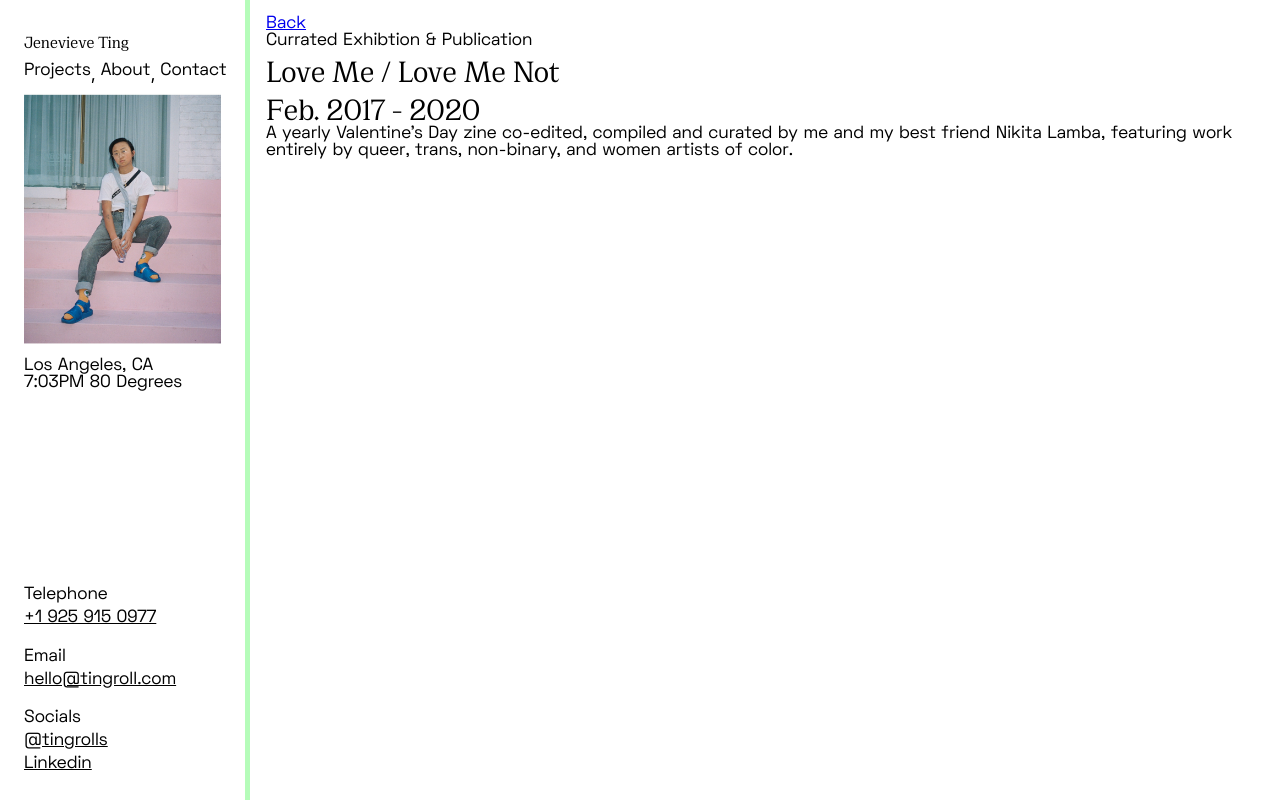
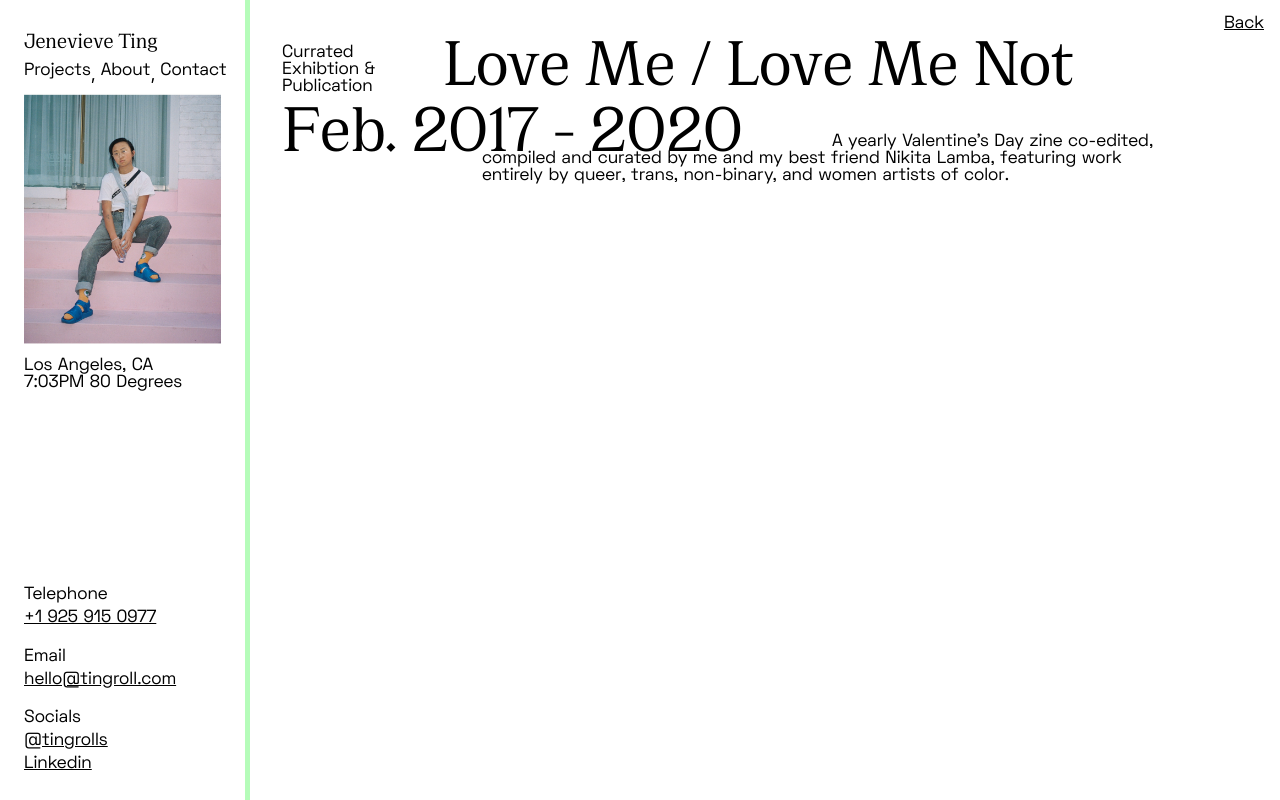
Before and after one commit to brentahrens1/tingroll, a React (Create React App) app: page /0 in a window 1280 px wide. Built offline with nearby package versions, Linux system fonts and the light colour scheme.

Commit message:
adjusts styling for project show page

```diff
--- a/src/components/ProjectShow/ProjectShow.js
+++ b/src/components/ProjectShow/ProjectShow.js
@@ -1,10 +1,10 @@
 import React from 'react'
+import '../../sass/_project-show.scss'
+import '../../sass/_home.scss'
 
 import { Link } from 'react-router-dom'
 
 import { projects } from '../../const/projects'
-
-import '../../sass/_project-show.scss'
 
 const ProjectShow = ({ match }) => {
   const project = projects.find((project) => {
@@ -14,11 +14,17 @@ const ProjectShow = ({ match }) => {
   return <>
     {match.isExact && <>
         <div className='project-show'>
-            <Link to="/"><p>Back</p></Link>
-            <p className="home__content-category">{project.category}</p>
-            <h1 className="home__content-header header">{project.header}</h1>
-            <h1 className="home__content-header date">{project.date}</h1>
-            <p className="home__content-decscription">{project.description}</p>
+            <Link className="project-show__back" to="/"><p>Back</p></Link>
+            <div className="home__content">
+                <div className="home__content-box">
+                    <p className="home__content-category">{project.category}</p>
+                    <h1 className="home__content-header header">{project.header}</h1>
+                </div>
+                <div className="home__content-box-2">
+                    <h1 className="home__content-header date">{project.date}</h1>
+                    <p className="home__content-decscription">{project.description}</p>
+                </div>
+            </div>
         </div>
     </>}
   </>
--- a/src/sass/_home.scss
+++ b/src/sass/_home.scss
@@ -53,7 +53,7 @@
         }
 
         .home__content-header {
-            font-size: 5rem;
+            font-size: 4.3rem;
         }
     }
 }
--- a/src/sass/_nav.scss
+++ b/src/sass/_nav.scss
@@ -23,6 +23,7 @@
         font-weight: 400;
 
         a {
+            font-size: $h2;
             text-decoration: none;
             font-family: 'cirka-medium';
         }
--- a/src/sass/_project-show.scss
+++ b/src/sass/_project-show.scss
@@ -5,4 +5,15 @@
     margin-left: 250px;
     padding: 1rem;
     overflow-x: hidden;
+    position: relative;
+
+    .home__content {
+        padding-top: 0;
+    }
+
+    &__back {
+        color: $primary-font-color;
+        position: absolute;
+        right: 1rem;
+    }
 }
--- a/src/sass/_variables.scss
+++ b/src/sass/_variables.scss
@@ -1,6 +1,8 @@
 // font-size
 
 $p: 1.1rem;
+
+$h2: 1.4rem;
 
 // font color
 
```
